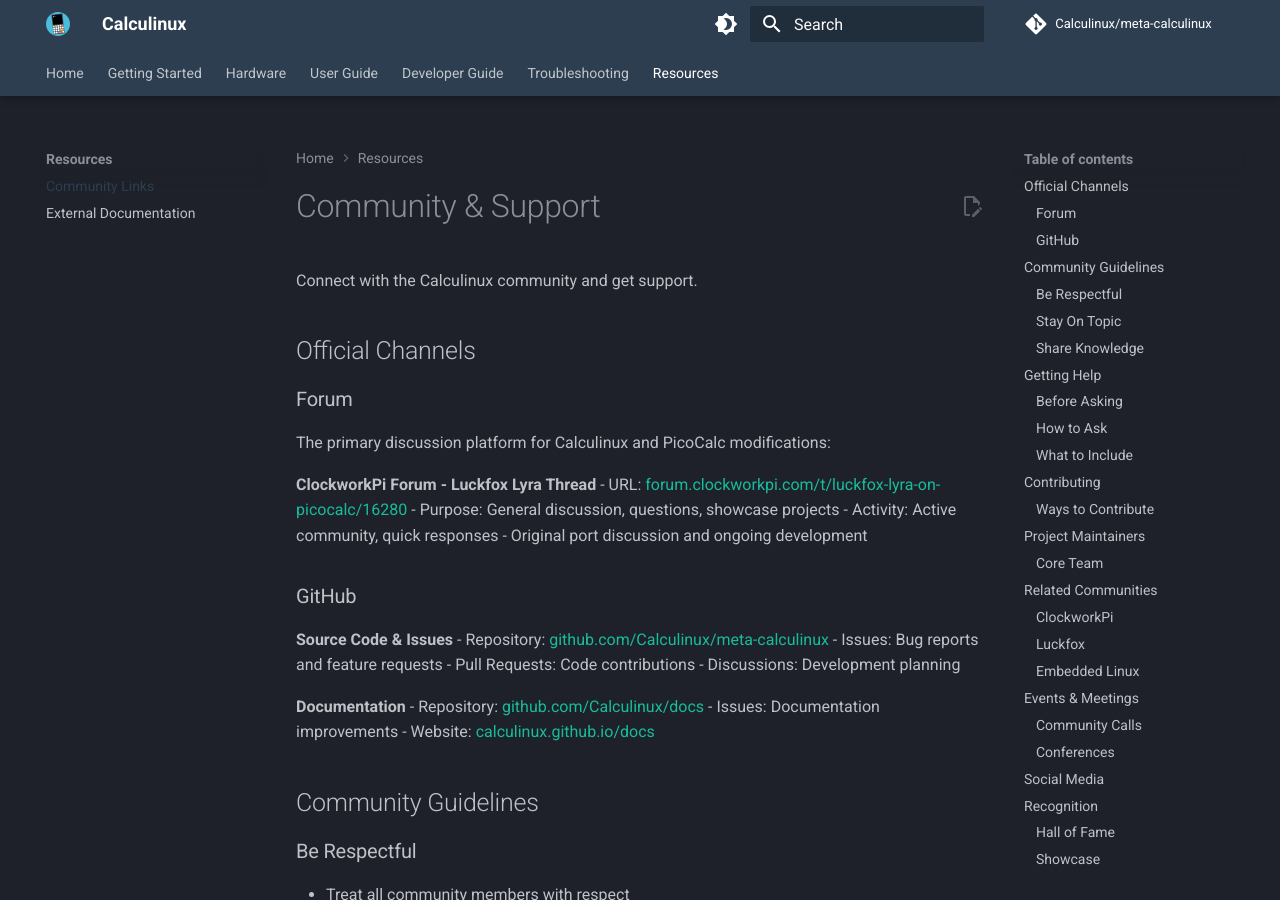
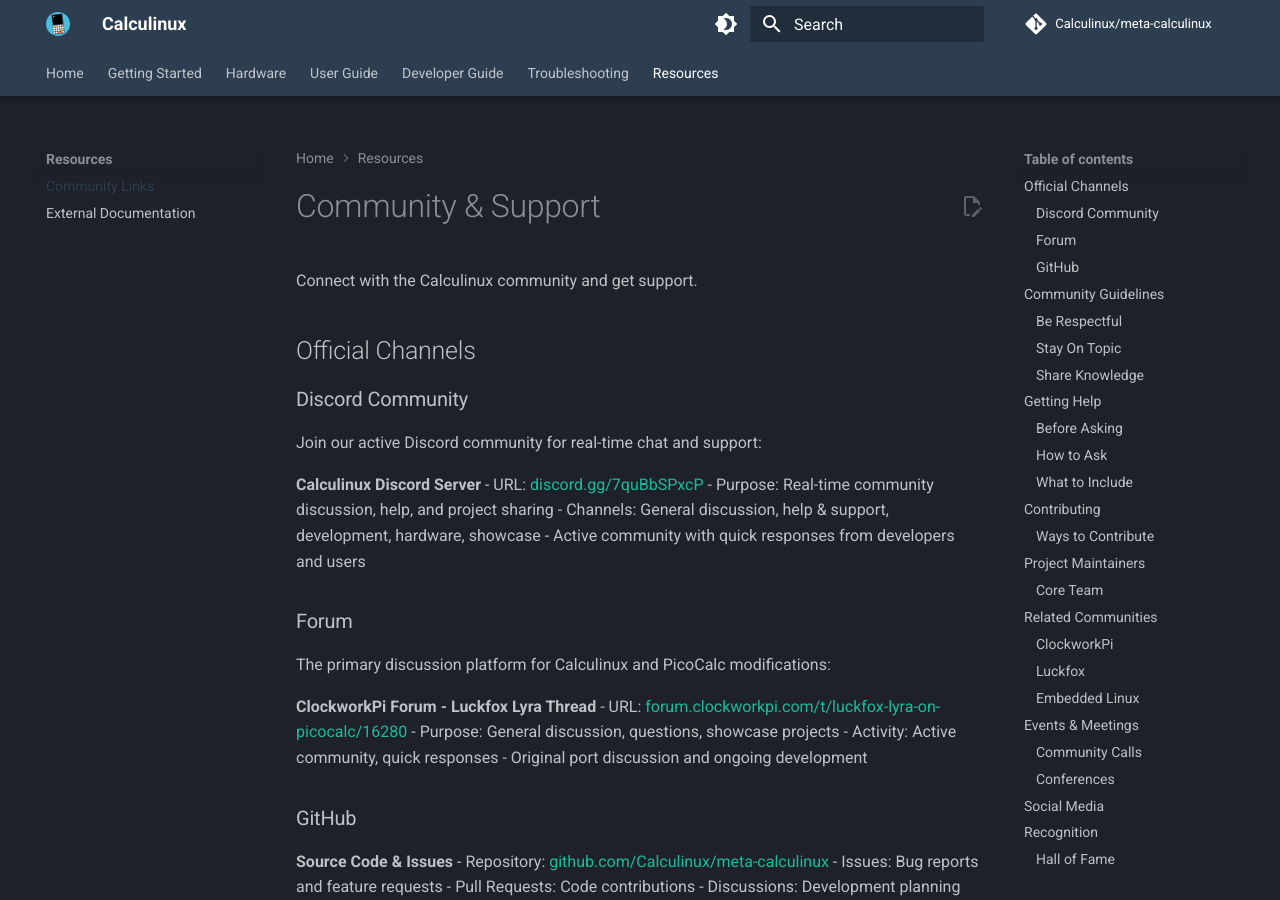
Before and after one commit to Calculinux/docs, an MkDocs documentation site: the page built from docs/resources/community.md, in a window 1280 px wide and 900 px high. Built offline with MkDocs 1.6.1 and Material for MkDocs 9.7.7, drawn with Linux system fonts in a browser that asks for light colours; comment, search, counter and statistics services are not loaded; some of the changed text lies outside the part shown.

Commit message:
Update community resources to include Discord links

```diff
--- a/docs/resources/community.md
+++ b/docs/resources/community.md
@@ -3,6 +3,16 @@
 Connect with the Calculinux community and get support.
 
 ## Official Channels
+
+### Discord Community
+
+Join our active Discord community for real-time chat and support:
+
+**Calculinux Discord Server**
+- URL: [discord.gg/7quBbSPxcP](https://discord.gg/7quBbSPxcP)
+- Purpose: Real-time community discussion, help, and project sharing
+- Channels: General discussion, help & support, development, hardware, showcase
+- Active community with quick responses from developers and users
 
 ### Forum
 
@@ -267,11 +277,12 @@
 
 Don't be a stranger! The Calculinux community is friendly and welcoming.
 
-- 💬 Join the forum discussion
-- ⭐ Star the GitHub repository
-- 📢 Share your projects
-- 🤝 Help fellow users
-- 💻 Contribute code or documentation
+- 💬 **Discord**: Join our [Discord community](https://discord.gg/7quBbSPxcP)
+- 💬 **Forum**: Join the forum discussion
+- ⭐ **GitHub**: Star the GitHub repository
+- 📢 **Projects**: Share your projects
+- 🤝 **Help**: Help fellow users
+- 💻 **Contribute**: Contribute code or documentation
 
 ---
 
```
Also changed, not shown: docs/about/roadmap.md (+4 -3 lines), docs/index.md (+1 -0 lines), docs/troubleshooting/faq.md (+3 -2 lines).
